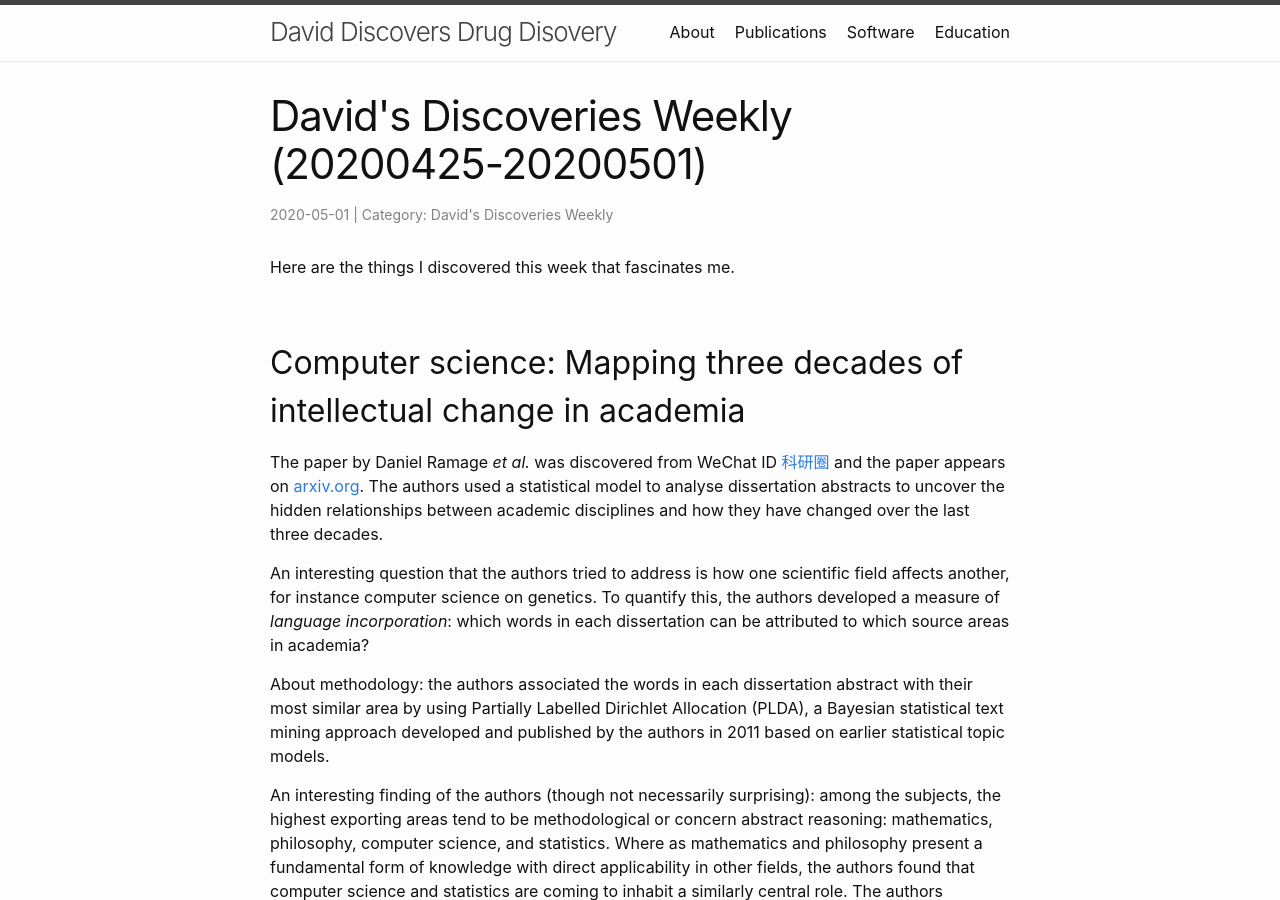
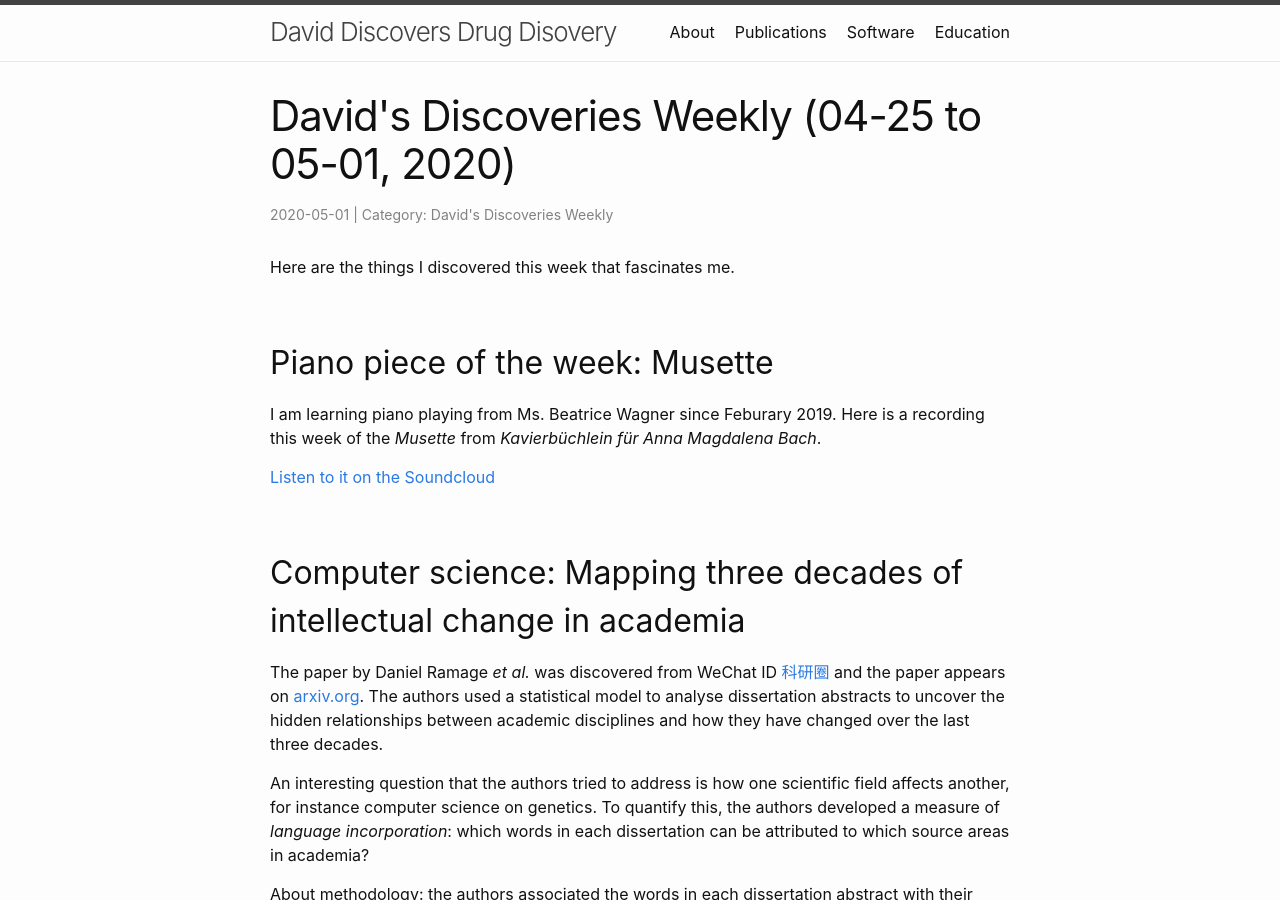
Before and after one commit to Accio/accio.github.io, a Jekyll site: the page built from _posts/2020-05-01-ddw-2020KW18.md, in a window 1280 px wide and 900 px high. Built offline with Jekyll 4.4.1, drawn with Linux system fonts in a browser that asks for light colours.

Commit message:
add recording and updated title

```diff
--- a/_posts/2020-05-01-ddw-2020KW18.md
+++ b/_posts/2020-05-01-ddw-2020KW18.md
@@ -1,12 +1,20 @@
 ---
 layout: post
 title: >-
-    David's Discoveries Weekly (20200425-20200501)
+    David's Discoveries Weekly (04-25 to 05-01, 2020)
 category:
   - David's Discoveries Weekly
 ---
 
 Here are the things I discovered this week that fascinates me.
+
+## Piano piece of the week: Musette
+
+I am learning piano playing from Ms. Beatrice Wagner since Feburary 2019. Here
+is a recording this week of the *Musette* from *Kavierbüchlein für Anna
+Magdalena Bach*.
+
+[Listen to it on the Soundcloud](https://soundcloud.com/jdzhang/musette-aus-kavierbuchlein-fur-anna-magdalena-bach)
 
 ## Computer science: Mapping three decades of intellectual change in academia
 
```
